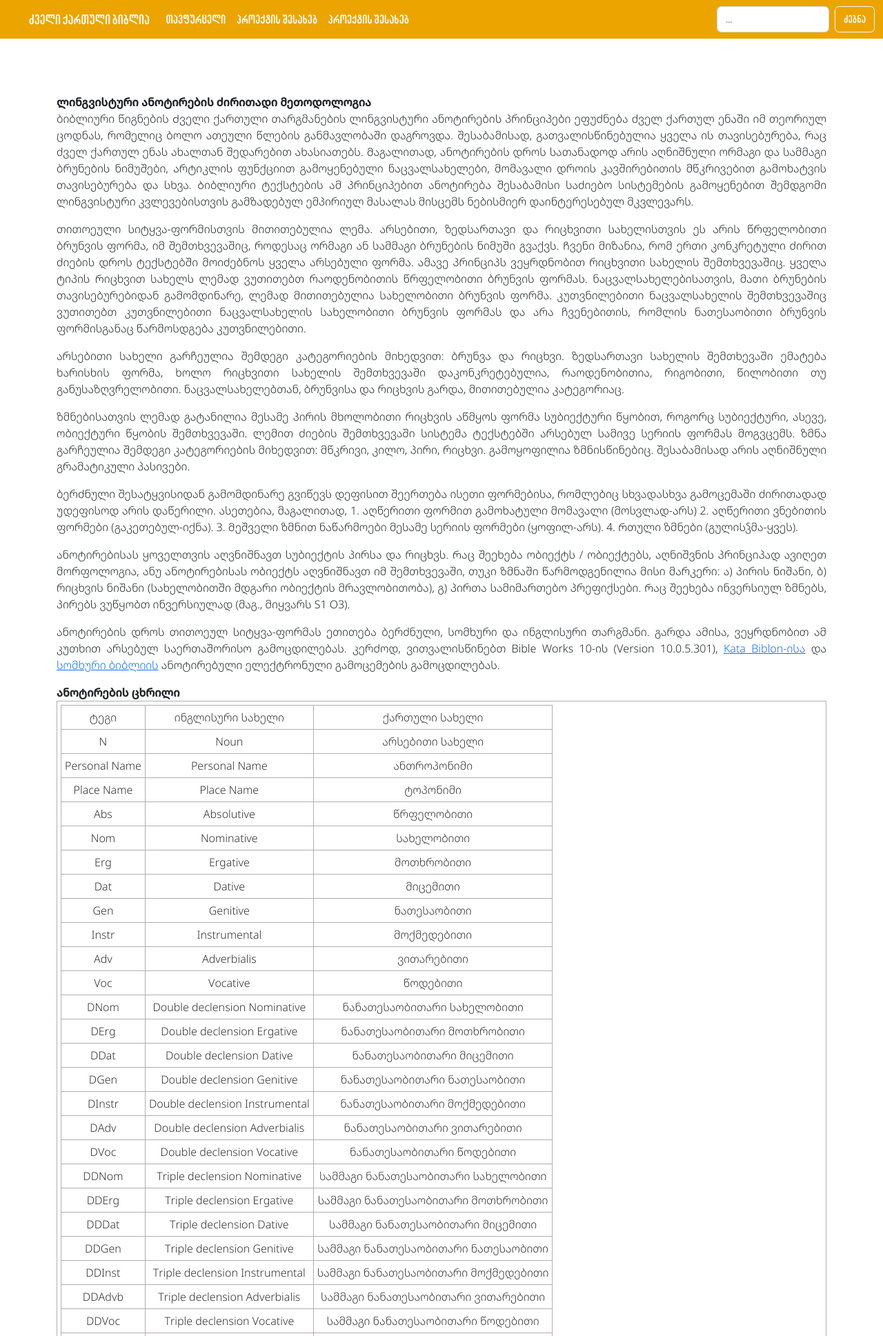
After one commit to RegiusPythonidae/ogb, a Python web app: template src/templates/method.html in a window 1280 px wide. The commit adds this page. Shown: the top 1937 px of the page at 69% size. Run offline with Jinja, Linux system fonts and the light colour scheme; the template is opened without the code that fills it: most values are stand-ins (such as "Sample title", 1, 10 or a date in 2020).

Commit message:
method in navbar

```diff
--- /dev/null
+++ b/src/templates/method.html
@@ -0,0 +1,129 @@
+{% extends 'base.html' %}
+
+{% block title %} პროექტის შესახებ {% endblock %}
+
+{% block content %}
+<main id="about">
+<div class="container">
+  <div class="row">
+    <div class="col-md-12">
+      <div class="about-project">
+
+        <strong>ლინგვისტური ანოტირების ძირითადი მეთოდოლოგია</strong>
+
+      <p>ბიბლიური წიგნების Ძველი ქართული თარგმანების ლინგვისტური ანოტირების პრინციპები ეფუძნება ძველ ქართულ ენაში იმ თეორიულ ცოდნას, რომელიც ბოლო ათეული წლების განმავლობაში დაგროვდა. შესაბამისად, გათვალისწინებულია ყველა ის თავისებურება, რაც ძველ ქართულ ენას ახალთან შედარებით ახასიათებს. Მაგალითად, ანოტირების დროს სათანადოდ არის აღნიშნული ორმაგი და სამმაგი ბრუნების ნიმუშები, არტიკლის ფუნქციით გამოყენებული ნაცვალსახელები, მომავალი დროის კავშირებითის მწკრივებით გამოხატვის თავისებურება და სხვა. Ბიბლიური ტექსტების ამ პრინციპებით ანოტირება შესაბამისი საძიებო სისტემების გამოყენებით შემდგომი ლინგვისტური კვლევებისთვის გამზადებულ ემპირიულ მასალას მისცემს ნებისმიერ დაინტერესებულ მკვლევარს. </p>
+      <p>თითოეული სიტყვა-ფორმისთვის მითითებულია ლემა. არსებითი, ზედსართავი და რიცხვითი სახელისთვის ეს არის წრფელობითი ბრუნვის ფორმა, იმ შემთხვევაშიც, როდესაც ორმაგი ან სამმაგი ბრუნების ნიმუში გვაქვს. Ჩვენი მიზანია, რომ ერთი კონკრეტული ძირით ძიების დროს ტექსტებში მოიძებნოს ყველა არსებული ფორმა. ამავე პრინციპს ვეყრდნობით რიცხვითი სახელის შემთხვევაშიც. ყველა ტიპის Რიცხვით სახელს ლემად ვუთითებთ რაოდენობითის წრფელობითი ბრუნვის ფორმას. ნაცვალსახელებისათვის, მათი ბრუნების თავისებურებიდან გამომდინარე, ლემად მითითებულია სახელობითი ბრუნვის ფორმა. კუთვნილებითი ნაცვალსახელის შემთხვევაშიც ვუთითებთ კუთვნილებითი ნაცვალსახელის სახელობითი ბრუნვის ფორმას და არა ჩვენებითის, რომლის ნათესაობითი ბრუნვის ფორმისგანაც წარმოსდგება კუთვნილებითი. </p>
+      <p>არსებითი სახელი გარჩეულია შემდეგი კატეგორიების მიხედვით:  ბრუნვა და რიცხვი. ზედსართავი სახელის შემთხევაში ემატება ხარისხის ფორმა, ხოლო რიცხვითი სახელის შემთხვევაში დაკონკრეტებულია, რაოდენობითია, რიგობითი, წილობითი თუ განუსაზღვრელობითი. ნაცვალსახელებთან, ბრუნვისა და რიცხვის გარდა, მითითებულია კატეგორიაც.</p>
+      <p>ზმნებისათვის ლემად გატანილია მესამე პირის მხოლობითი რიცხვის აწმყოს ფორმა სუბიექტური წყობით, როგორც სუბიექტური, ასევე, ობიექტური წყობის შემთხვევაში. ლემით ძიების შემთხვევაში სისტემა ტექსტებში არსებულ სამივე სერიის ფორმას მოგვცემს. ზმნა გარჩეულია შემდეგი კატეგორიების მიხედვით: მწკრივი, კილო, პირი, რიცხვი. გამოყოფილია ზმნისწინებიც. შესაბამისად არის აღნიშნული გრამატიკული პასივები. </p>
+      <p>ბერძნული შესატყვისიდან გამომდინარე გვიწევს დეფისით შეერთება ისეთი ფორმებისა, რომლებიც სხვადასხვა გამოცემაში ძირითადად უდეფისოდ არის დაწერილი. ასეთებია, მაგალითად, 1. აღწერითი ფორმით გამოხატული მომავალი (მოსვლად-არს) 2. აღწერითი ვნებითის ფორმები (გაკეთებულ-იქნა). 3. Მეშველი ზმნით ნაწარმოები მესამე სერიის ფორმები (ყოფილ-არს). 4. Რთული ზმნები (გულისჴმა-ყვეს).</p>
+      <p>ანოტირებისას ყოველთვის აღვნიშნავთ სუბიექტის პირსა და რიცხვს. Რაც შეეხება ობიექტს / ობიექტებს, აღნიშვნის პრინციპად ავიღეთ მორფოლოგია, ანუ ანოტირებისას ობიექტს აღვნიშნავთ იმ შემთხვევაში, თუკი ზმნაში წარმოდგენილია მისი მარკერი: ა) პირის ნიშანი, ბ) რიცხვის ნიშანი (სახელობითში მდგარი ობიექტის მრავლობითობა), გ) პირთა სამიმართებო პრეფიქსები. Რაც შეეხება ინვერსიულ ზმნებს, პირებს ვუწყობთ ინვერსიულად (მაგ., მიყვარს S1 O3).</p>
+      <p>ანოტირების დროს თითოეულ სიტყვა-ფორმას ეთითება ბერძნული, სომხური და ინგლისური თარგმანი. გარდა ამისა, ვეყრდნობით ამ კუთხით არსებულ საერთაშორისო გამოცდილებას. კერძოდ, ვითვალისწინებთ Bible Works 10-ის (Version 10.0.5.301), <a href="https://en.katabiblon.com/us/index.php?text=GNT">Kata Biblon-ისა</a> და <a href="https://arak29.org/bible/book/">სომხური ბიბლიის</a> ანოტირებული ელექტრონული გამოცემების გამოცდილებას.</p>
+
+      <strong>ანოტირების ცხრილი</strong>
+        <div class="table">
+        <table>
+          <tr><td>ტეგი</td><td>ინგლისური სახელი</td><td>ქართული სახელი</td></tr>
+          <tr><td>N</td><td>Noun</td><td>არსებითი სახელი</td></tr>
+          <tr><td>Personal Name</td><td>Personal Name</td><td>ანთროპონიმი</td></tr>
+          <tr><td>Place Name</td><td>Place Name </td><td>ტოპონიმი</td></tr>
+          <tr><td>Abs</td><td>Absolutive</td><td>წრფელობითი</td></tr>
+          <tr><td>Nom</td><td>Nominative</td><td>სახელობითი</td></tr>
+          <tr><td>Erg</td><td>Ergative</td><td>მოთხრობითი</td></tr>
+          <tr><td>Dat</td><td>Dative</td><td>მიცემითი</td></tr>
+          <tr><td>Gen</td><td>Genitive</td><td>ნათესაობითი</td></tr>
+          <tr><td>Instr</td><td>Instrumental </td><td>მოქმედებითი</td></tr>
+          <tr><td>Adv</td><td>Adverbialis</td><td>ვითარებითი</td></tr>
+          <tr><td>Voc</td><td>Vocative</td><td>წოდებითი</td></tr>
+          <tr><td>DNom</td><td>Double declension Nominative</td><td>ნანათესაობითარი სახელობითი</td></tr>
+          <tr><td>DErg</td><td>Double declension Ergative</td><td>ნანათესაობითარი მოთხრობითი</td></tr>
+          <tr><td>DDat</td><td>Double declension Dative</td><td>ნანათესაობითარი მიცემითი</td></tr>
+          <tr><td>DGen</td><td>Double declension Genitive</td><td>ნანათესაობითარი ნათესაობითი</td></tr>
+          <tr><td>DInstr</td><td>Double declension Instrumental</td><td>ნანათესაობითარი მოქმედებითი</td></tr>
+          <tr><td>DAdv</td><td>Double declension Adverbialis</td><td>ნანათესაობითარი ვითარებითი</td></tr>
+          <tr><td>DVoc</td><td>Double declension Vocative</td><td>ნანათესაობითარი წოდებითი</td></tr>
+          <tr><td>DDNom</td><td>Triple declension Nominative</td><td>სამმაგი ნანათესაობითარი სახელობითი</td></tr>
+          <tr><td>DDErg</td><td>Triple declension Ergative</td><td>სამმაგი ნანათესაობითარი მოთხრობითი</td></tr>
+          <tr><td>DDDat</td><td>Triple declension Dative</td><td>სამმაგი ნანათესაობითარი მიცემითი</td></tr>
+          <tr><td>DDGen</td><td>Triple declension Genitive</td><td>სამმაგი ნანათესაობითარი ნათესაობითი</td></tr>
+          <tr><td>DDInst</td><td>Triple declension Instrumental</td><td>სამმაგი ნანათესაობითარი მოქმედებითი</td></tr>
+          <tr><td>DDAdvb</td><td>Triple declension Adverbialis</td><td>სამმაგი ნანათესაობითარი ვითარებითი</td></tr>
+          <tr><td>DDVoc</td><td>Triple declension Vocative</td><td>სამმაგი ნანათესაობითარი წოდებითი</td></tr>
+          <tr><td></td><td>Numbers</td><td>რიცხვი</td></tr>
+          <tr><td>Sg</td><td>Singular </td><td>მხოლობითი რიცხვი</td></tr>
+          <tr><td>Pl 1</td><td>Plural 1</td><td>მრავლობითი რიცხვი, -ნ, -თ სუფიქსიანი</td></tr>
+          <tr><td>Pl 2</td><td>Plural 2</td><td>მრავლობითი რიცხვი, - ებ-იანი</td></tr>
+          <tr><td>Coll</td><td>Collactive Noun</td><td>კრებითი არსებითი სახელი</td></tr>
+          <tr><td>NUM </td><td>Numeral</td><td>რიცხვითი სახელი</td></tr>
+          <tr><td>Card</td><td>Cardinal</td><td>რაოდენობითი რიცხვითი სახელი</td></tr>
+          <tr><td>Ord</td><td>Ordinal</td><td>რიგობითი რიცხვითი სახელი</td></tr>
+          <tr><td>Frac</td><td>Fraction</td><td>წილობითი რიცხვითი სახელი</td></tr>
+          <tr><td>Digits</td><td>Digits</td><td>ციფრი</td></tr>
+          <tr><td>Indef</td><td>Indefinite</td><td>განუსაზღვრელობითი</td></tr>
+          <tr><td>PRON</td><td>Pronoun</td><td>ნაცვალსახელი</td></tr>
+          <tr><td>Pers</td><td>Personal</td><td>პირის</td></tr>
+          <tr><td>Dem</td><td>Demonstrative</td><td>ჩვენებითი</td></tr>
+          <tr><td>Poss</td><td>Possessive</td><td>კუთვნილებითი</td></tr>
+          <tr><td>Int</td><td>Interrogative</td><td>კითხვითი</td></tr>
+          <tr><td>Poss-Int</td><td>Possessive-Interrogative</td><td>კითხვით-კუთვნილებითი</td></tr>
+          <tr><td>Rel</td><td>Relative</td><td>მიმართებითი</td></tr>
+          <tr><td>Def</td><td>Definite</td><td>განსაზღვრებითი</td></tr>
+          <tr><td>Indef</td><td>Indefinite</td><td>განუსაზღვრელობითი</td></tr>
+          <tr><td>Neg</td><td>Negative</td><td>უარყოფითი</td></tr>
+          <tr><td>Recip</td><td>Reciprocal</td><td>ურთიერთობითი (უკუქცევითი)</td></tr>
+          <tr><td>ART</td><td>Article</td><td>ნაწევარი/არტიკლი </td></tr>
+          <tr><td>PRT</td><td>particle</td><td>ნაწილაკი</td></tr>
+          <tr><td>CONJ</td><td>Conjunction </td><td>კავშირი</td></tr>
+          <tr><td>ADV</td><td>Adverb</td><td>ზმნიზედა</td></tr>
+          <tr><td>ITJ</td><td>Interjection</td><td>შორისდებული</td></tr>
+          <tr><td>PP</td><td>Postposition</td><td>თანდებული</td></tr>
+          <tr><td>INF</td><td>Infinitive</td><td>საწყისი</td></tr>
+          <tr><td>PART</td><td>Participle</td><td>მიმღეობა</td></tr>
+          <tr><td>Tense</td><td>დრო</td></tr>
+          <tr><td>Past</td><td>Past</td><td>წარსული </td></tr>
+          <tr><td>Fut</td><td>Future</td><td>მომავალი</td></tr>
+          <tr><td>V</td><td>Verb</td><td>ზმნა</td></tr>
+          <tr><td></td><td>Tense</td><td>დრო</td></tr>
+          <tr><td>DescFut</td><td>Descriptive Future</td><td>აღწერითი მომავალი</td></tr>
+          <tr><td></td><td>Screeves</td><td>მწკრივები</td></tr>
+          <tr><td>Pres</td><td>Present</td><td>აწმყო</td></tr>
+          <tr><td>PresIter</td><td>Iterative Present</td><td>აწმყოს ხოლმეობითი</td></tr>
+          <tr><td>Imperf</td><td>Imperfect </td><td>უწყვეტელი</td></tr>
+          <tr><td>Imp1</td><td>1st Imperative</td><td>პირველი ბრძანებითი</td></tr>
+          <tr><td>ImperfIter</td><td>Iterative Imperfect</td><td>უწყვეტლის ხოლმეობითი</td></tr>
+          <tr><td>Fut1</td><td>1st Future </td><td>პირველი კავშირებითი</td></tr>
+          <tr><td>Aor</td><td>Aorist</td><td>წყვეტილი</td></tr>
+          <tr><td>Imp2</td><td>2nd Imperative</td><td>მეორე ბრძანებითი</td></tr>
+          <tr><td>Iter2</td><td>2nd Iterative</td><td>მეორე ხოლმეობითი</td></tr>
+          <tr><td>Fut2</td><td>2st Future</td><td>მეორე კავშირებითი</td></tr>
+          <tr><td>Perf</td><td>Perfect</td><td>პირველი თურმეობითი</td></tr>
+          <tr><td>Pluperf</td><td>Pluperfect</td><td>მეორე თურმეობითი</td></tr>
+          <tr><td>Iter3</td><td>3rd Iterative</td><td>მესამე ხოლმეობითი</td></tr>
+          <tr><td>Fut3</td><td>3st Future</td><td>მესამე კავშირებითი</td></tr>
+          <tr><td></td><td>Mood</td><td>კილო</td></tr>
+          <tr><td>Ind</td><td>Indicative</td><td>თხრობითი</td></tr>
+          <tr><td>AffImp</td><td>Affirmative imperative</td><td>წართქმითი ბრძანებითი</td></tr>
+          <tr><td>NegImp</td><td>Negative Imperative</td><td>უკუთქმითი ბრძანებითი</td></tr>
+          <tr><td>Conj</td><td>Conjunctive</td><td>კავშირებითი</td></tr>
+          <tr><td></td><td>Person</td><td>პირი</td></tr>
+          <tr><td>S1</td><td>1st subjective person</td><td>I სუბიექტური პირი</td></tr>
+          <tr><td>S2</td><td>2nd subjective person</td><td>II სუბიექტური პირი</td></tr>
+          <tr><td>S3</td><td>3rd subjective person</td><td>III სუბიექტური პირი</td></tr>
+          <tr><td>O1</td><td>1st objective person</td><td>I ობიექტური პირი</td></tr>
+          <tr><td>O2</td><td>2nd objective person</td><td>II ობიექტური პირი</td></tr>
+          <tr><td>O3</td><td>3rd objective person</td><td>III ობიექტური პირი</td></tr>
+          <tr><td></td><td>Voice</td><td>გვარი</td></tr>
+          <tr><td>Pass</td><td>Descriptive Passive </td><td>აღწერითი ვნებითი</td></tr>
+          <tr><td>Tmesis</td><td>Tmesis</td><td>ტმესი</td></tr>
+          <tr><td>PREV</td><td>Preverbs </td><td>ზმნისწინი</td></tr>
+          <tr><td>PREP</td><td>Preposition </td><td>წინდებული</td></tr>
+          <tr><td>INDEC</td><td>Indeclinable</td><td>უბრუნველი სიტყვა</td></tr>
+
+        </table>
+
+
+      </div>
+    </div>
+  </div>
+</div>
+</main>
+{% endblock %}
--- a/src/templates/utils/navbar.j2
+++ b/src/templates/utils/navbar.j2
@@ -12,9 +12,12 @@
             <li class="nav-item">
               <a class="nav-link active" href="{{ url_for('public.about') }}">პროექტის შესახებ</a>
             </li>
+            <li class="nav-item">
+              <a class="nav-link active" href="{{ url_for('public.method') }}">პროექტის შესახებ</a>
+            </li>
           </ul>
           <form class="d-flex" role="search">
-            <input class="form-control me-2" type="search" placeholder="Search" aria-label="Search">
+            <input class="form-control me-2" type="search" placeholder="..." aria-label="Search">
             <button class="btn btn-outline-light" type="submit">ძებნა</button>
           </form>
         </div>
```
